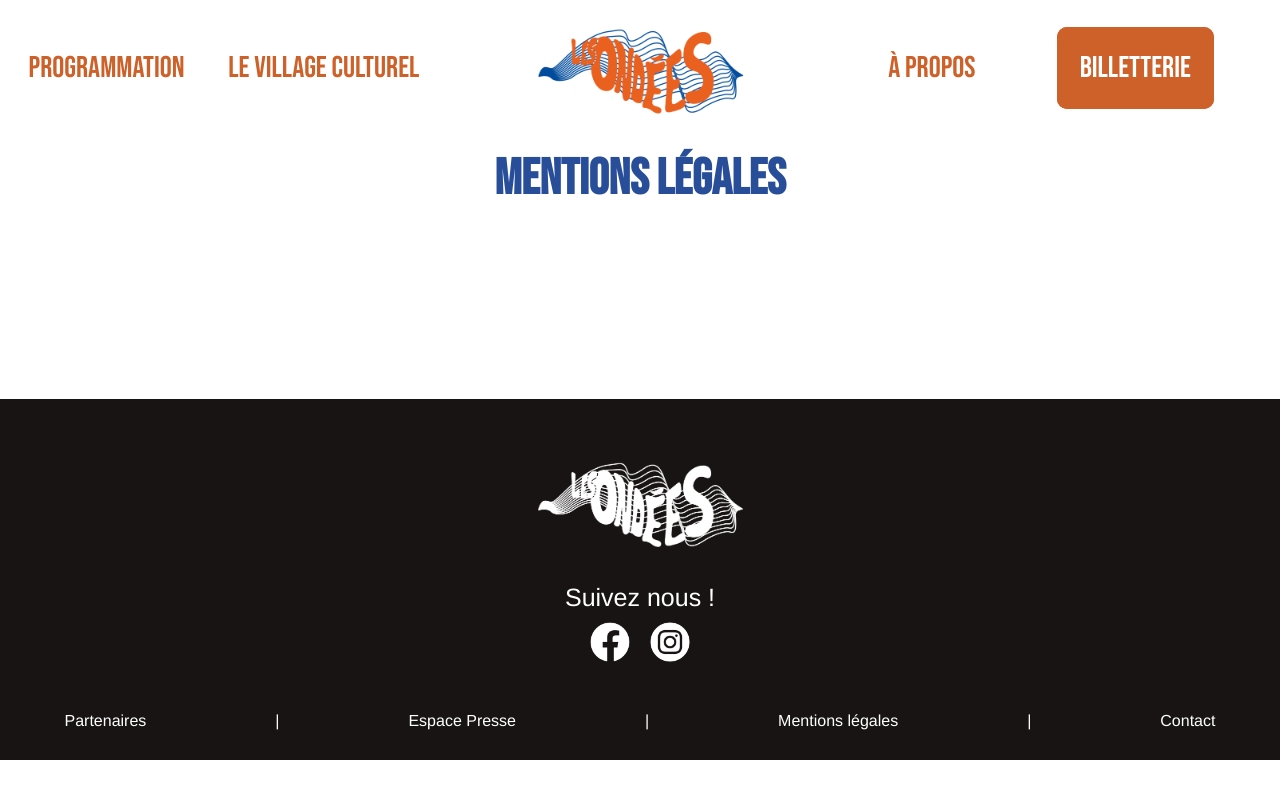
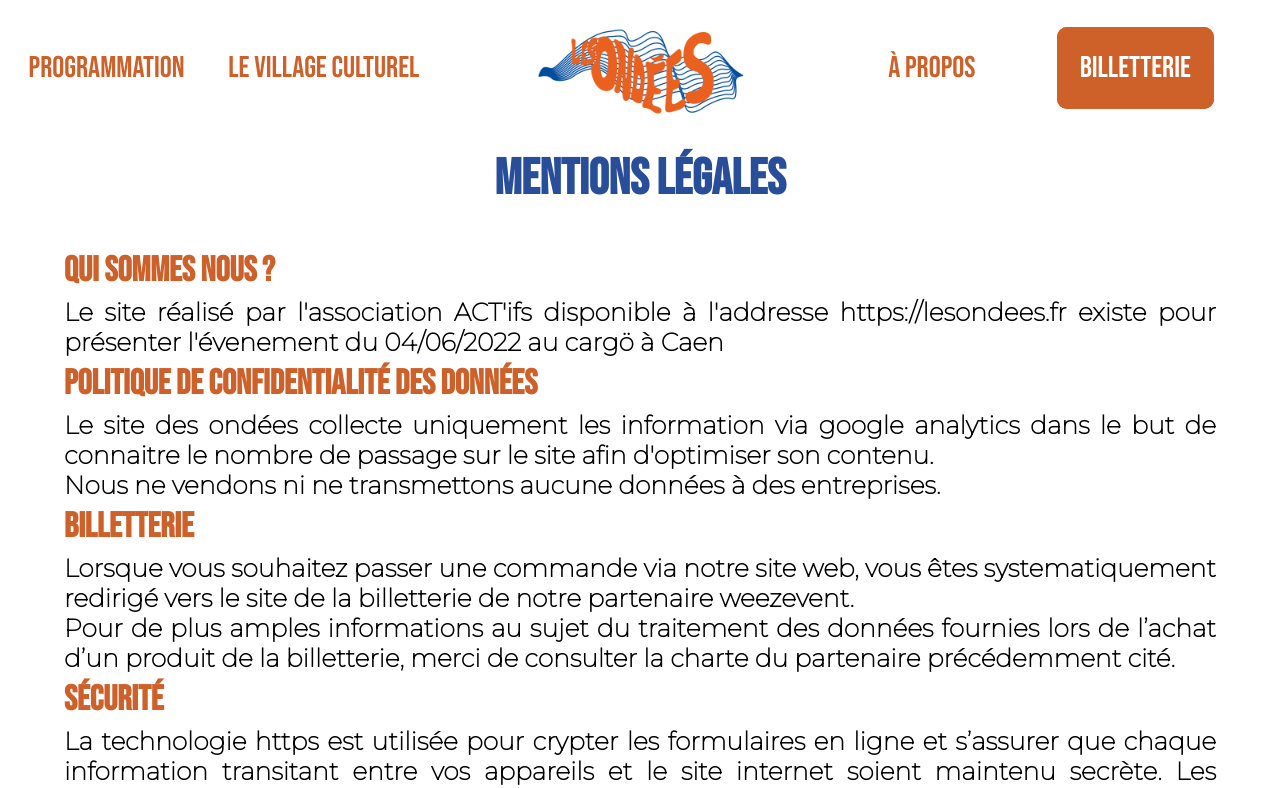
Before and after one commit to BaptisteLaisney/Cem, a Vue app: page /Mentions in a window 1280 px wide. Shown: the top 788 px of the page. Built offline with nearby package versions, Linux system fonts and the light colour scheme.

Commit message:
ajout de mentions legales et adapatation des textes du village culturel

```diff
--- a/src/components/Constant/Nav.vue
+++ b/src/components/Constant/Nav.vue
@@ -106,8 +106,9 @@ a,.item-menu{
     visibility: hidden;
     z-index: 20;
     opacity: .99;
-    border-radius: 5px;
-    background: white;
+
+    border-radius: 0px 0px 5px 5px;
+    background: whitesmoke;
 }
 #dp:hover + #dropdown-content{
     visibility: inherit;
--- a/src/components/Infos/Information.vue
+++ b/src/components/Infos/Information.vue
@@ -21,7 +21,7 @@ export default {
     margin-left: 3%;
     background-color: rgb(243, 243, 243);
     box-shadow: 5px 5px 5px rgb(177, 177, 177) ;
-    border-radius: 1px;
+    border-radius: 0px 50px 0px 50px    ;
     margin-bottom: 20px;
 }
 .Contenu{
--- /dev/null
+++ b/src/components/Mentions/Partie.vue
@@ -0,0 +1,33 @@
+<template>
+<div class="Partie">
+
+    <h3>{{Titre}}</h3>
+    <div v-html="Contenu" class="content"></div>
+</div>
+
+</template>
+
+<script>
+export default {
+    name:"Partie",
+    props:{
+        Contenu: String,
+        Titre: String
+    }
+}
+</script>
+<style scoped>
+.Partie{
+    text-align: left;
+
+}
+h3{
+    font-size: 35px;
+}
+.content{
+    font-size: 25px;
+    text-align: justify;
+    font-family: 'Montserrat', sans-serif;
+    font-weight: bold;
+}
+</style>
--- a/src/views/Accueil.vue
+++ b/src/views/Accueil.vue
@@ -19,7 +19,7 @@
 
     <h1>Un Village culturel</h1>
     <div class="textPresentation">
-      Bien que initié par des associations étudiantes, l'événement s’adresse à toutes et tous avec des activités proposées par les différents stands sur le village pendant l'après-midi.
+      Le village culturel des Ondées est à retrouver dès 14H, le samedi 4 juin 2022, sur l'esplanade du Cargö.Evénement responsable, Les Ondées invitent le public à découvrir son village culturel association musiques, vie étudiante et développement durable. Dans une ambiance conviviale, les associations étudiantes se mobilisent pour proposer des animations tout public, une exposition, un espace détente et bien plus encore (programme bientôt disponible).
     </div>
   </div>
 </template>
@@ -46,7 +46,7 @@ export default {
 
 }
 .textPresentation{
-  text-align: left;
+  text-align: justify;
   padding-right: 5%;
   padding-left: 5%;
   font-size: 30px;
--- a/src/views/Mentions.vue
+++ b/src/views/Mentions.vue
@@ -1,3 +1,31 @@
 <template>
-    <h1>Mentions légales</h1>
+<div class="Mentions">
+      <h1>Mentions légales</h1>
+    <Partie Titre="Qui sommes nous ?" Contenu="Le site réalisé par l'association ACT'ifs disponible à l'addresse https://lesondees.fr existe pour présenter l'évenement du 04/06/2022 au cargö à Caen <br>" />
+    <Partie Titre="Politique de confidentialité des données" Contenu="Le site des ondées collecte uniquement les information via google analytics dans le but de connaitre le nombre de passage sur le site afin d'optimiser son contenu.<br> Nous ne vendons ni ne transmettons aucune données à des entreprises."/>
+    <Partie Titre="Billetterie" Contenu="Lorsque vous souhaitez passer une commande via notre site web, vous êtes systematiquement redirigé vers le site de la billetterie de notre partenaire weezevent.<br>Pour de plus amples informations au sujet du traitement des données fournies lors de l’achat d’un produit de la billetterie, merci de consulter la charte du partenaire précédemment cité. "/>
+    <Partie Titre="Sécurité" Contenu="La technologie https est utilisée pour crypter les formulaires en ligne et s’assurer que chaque information transitant entre vos appareils et le site internet soient maintenu secrète. Les certificats SSL vous assurent que les pages que vous visitez proviennent bien de notre site et permettent ainsi d’éviter la fraude."/>
+    <Partie Titre="Hebergeur" Contenu="Le site www.lesondees.fr est hébergé par la société OVH : <br> RCS Lille Métropole 424 761 419 00045 <br>Code APE 2620Z <br >N° TVA : FR 22 424 761 419 <br> Siège social : 2 rue Kellermann - 59100 Roubaix - France"/>
+    <Partie Titre="Crédits" Contenu="Le site à été conçu par Baptiste Laisney avec l'aide de Clement Guibout <br> Les textes ont été réalisés par Matthias Fichet, Juline Flament, Kimberly Grippay, Baptiste Laisney et Marie Mahé <br> Les différents visuels ont été réalisé par l'association étudiante de l'ésam"/>
+
+
+</div>
+
 </template>
+
+<script>
+import Partie from '@/components/Mentions/Partie.vue'
+
+export default {
+    name:'Mention',
+    components:{
+        Partie
+    }
+}
+</script>
+<style scoped>
+.Mentions{
+    width: 90%;
+    margin: auto;
+}
+</style>
--- a/src/views/Nous.vue
+++ b/src/views/Nous.vue
@@ -35,10 +35,10 @@ export default {
 
     },
     getContenuEsam(){
-      return "L’asso de l’ESAM est une association d’étudiants comprenants une centaine d’adhérents. L’asso est présente afin de proposer des papiers de qualité à prix coutant aux élèves ainsi que des fournitures d’art. De plus, elle met en place une multitude de petits événements et d’activités comme des vide-greniers, des tournois de ping-pong, des semaines à thème ou encore la distribution de sacs solidaires afin de rendre la scolarité des étudiants plus agréable."
+      return "L’asso de l’ésam est une association d’étudiants comprenants une centaine d’adhérents. L’asso est présente afin de proposer des papiers de qualité à prix coutant aux élèves ainsi que des fournitures d’art. De plus, elle met en place une multitude de petits événements et d’activités comme des vide-greniers, la mise en avant des travaux des étudiants (avec Impressions Multiples par exemple) ou encore la distribution de sacs solidaires afin de rendre la scolarité des étudiants plus agréable."
     },
     getContenuMuses(){
-      return "Le Cargö, la scène de musiques actuelles de Caen, d’une capa­ci­té de 1300 places, offre sa scène depuis 2007 à des artistes en deve­nir, indé­pen­dants et nova­teurs qu’ils soient locaux ou inter­na­tio­naux ain­si qu’à des artistes recon­nus du grand public."
+      return "L'association The Muses est une association culturelle pour les étudiants en DUT et BUT Techniques de Commercialisation à l'IUT Grand Ouest Normandie. Elle est composée de 4 étudiantes Lou-Ann, Aziliz, Enola et Esther ayant pour rôle de proposer des activités telles que du théâtre, du cinéma, des visites de musées... à un prix accessible à tous. La volonté de The Muses est de faire découvrir un maximum d'activités culturelles présentes au sein de la ville de Caen aux étudiants."
     }
 
   }
--- a/src/views/Village.vue
+++ b/src/views/Village.vue
@@ -1,13 +1,27 @@
 <template>
   <div class="Village">
     <h1>Village Culturel</h1>
-    <img id="baniere" src="@/assets/images/visuel1.png" alt="baniere">
+    <div class="presentation">Le village culturel des Ondées est à retrouver dès 14H, le samedi 4 juin 2022, sur l'esplanade du Cargö.Evénement responsable, Les Ondées invitent le public à découvrir son village culturel association musiques, vie étudiante et développement durable. Dans une ambiance conviviale, les associations étudiantes se mobilisent pour proposer des animations tout public, une exposition, un espace détente et bien plus encore (programme bientôt disponible).</div>
+    <br><br><br>
+    <h1>L'esplanade du cargö</h1>
+    <iframe class="map" src="https://www.google.com/maps/embed?pb=!4v1648124541774!6m8!1m7!1sBLUt-zWDpTqHmnS73n8CtA!2m2!1d49.18054732813361!2d-0.3478539424900502!3f46.203974017838185!4f-0.3453812541706611!5f0.7820865974627469" width="600" height="450" style="border:0;" allowfullscreen="" loading="lazy" referrerpolicy="no-referrer-when-downgrade"></iframe>
+
   </div>
 </template>
 
 <style scoped>
-#baniere{
-  width:100%;
-  height: 50vh;
+
+.presentation{
+  width:90%;
+  margin:auto;
+  text-align: justify;
+  margin-top:60px;
+  font-family: 'Montserrat', sans-serif;
+  color:black;
+  font-weight: bold;
+  font-size: 25px;
+}
+.map{
+  width:70%;
 }
 </style>
```
